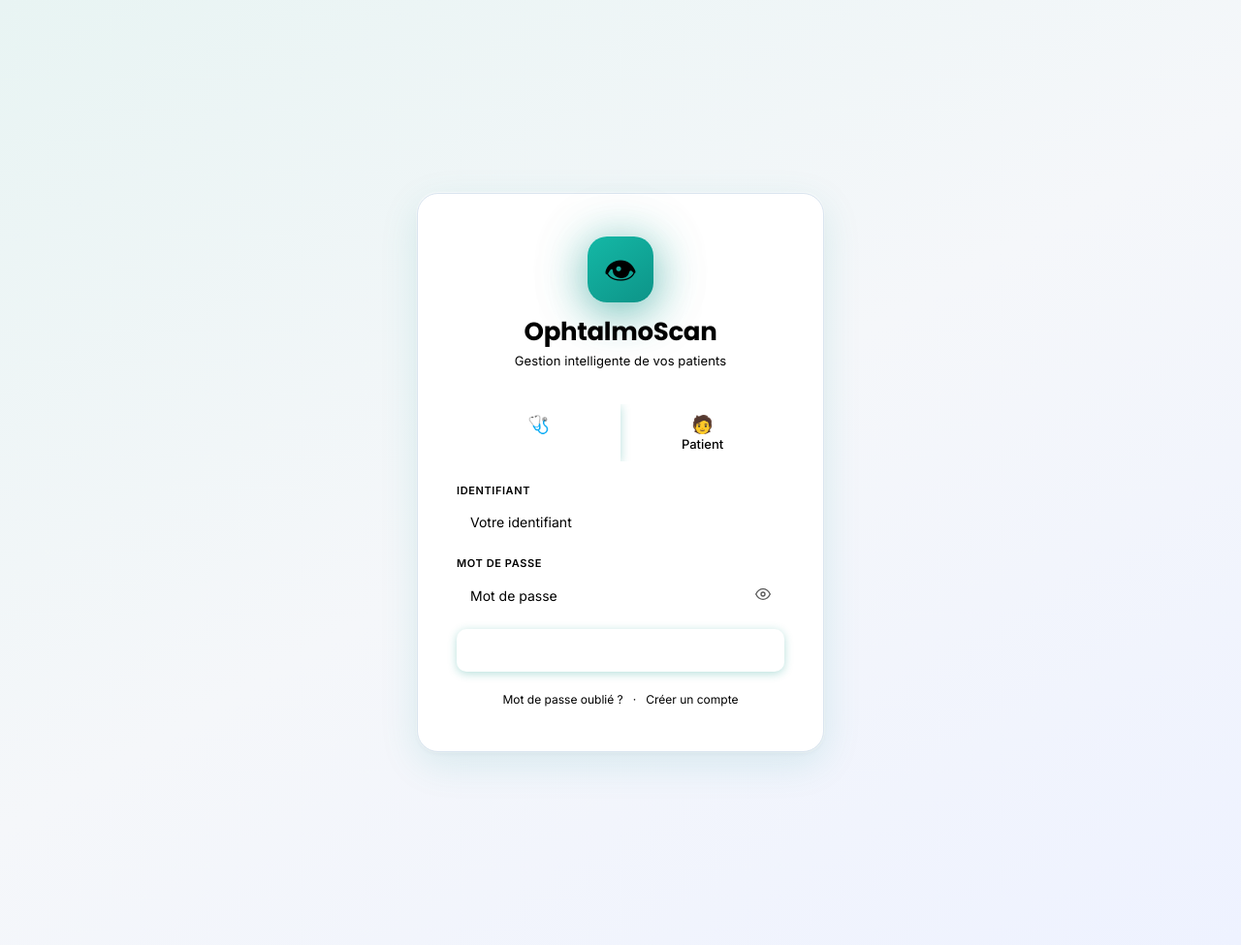
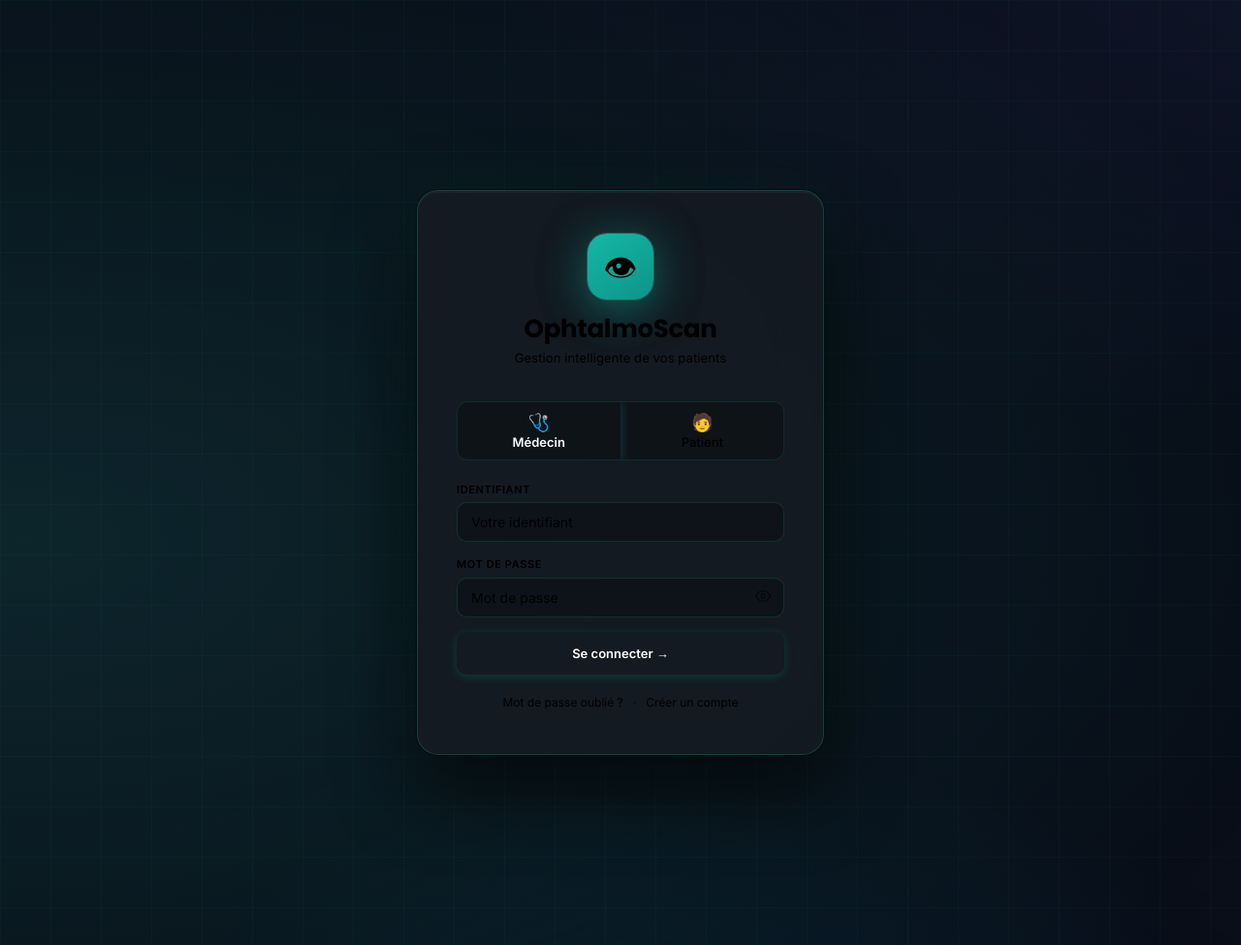
Before and after one commit to youssefbaz/ophtalmo-scan, a Flask app: page / in a window 1280 px wide. Shown: the whole page at 97% size. Run offline with Flask 3, Linux system fonts and the light colour scheme; some libraries are stand-ins or nearby versions.

Commit message:
theme fix

```diff
--- a/static/css/app.css
+++ b/static/css/app.css
@@ -1,112 +1,52 @@
 <style>
 /* ══════════════════════════════════════════════════════════════
    OPHTALMO-SCAN — Design System v3
-   Default theme: Clinical
-   Palette: Navy #0A2540 · Teal #0077CC · Background #F5F7FA
+   Default theme: Dark
+   Palette: Deep navy · Teal #2DD4BF · Background #0D1117
    Fonts: Poppins (brand) + Inter (body)
    ══════════════════════════════════════════════════════════════ */
 
-/* ── DEFAULT (CLINICAL) THEME ── */
+/* ── DEFAULT THEME (DARK) ── */
 :root {
   /* Primary brand */
-  --navy:       #0A2540;
-  --teal:       #0077CC;
-  --teal2:      #005FA3;
-  --teal3:      #096057;
-  --teal-dim:   rgba(0,119,204,0.10);
-  --teal-border:rgba(13,148,136,0.25);
-  --cyan:       #19c5df;
-  --cyan-dim:   rgba(34,211,238,0.12);
-
-  /* Surfaces */
-  --bg:             #F5F7FA;
-  --bg2:            #EDF0F5;
-  --bg3:            #E0E6ED;
-  --card:           #FFFFFF;
-  --border:         #B0C4D8;
-  --surface-accent: #D0DCE8;
-
-  /* Sidebar — navy */
-  --sidebar-bg:     #0A2540;
-  --sidebar-border: rgba(255,255,255,0.08);
-
-  /* Text */
-  --text:  #1A2940;
-  --text1: #0A2540;
-  --text2: #3A5C80;
-  --text3: #6E8FAA;
-
-  /* Semantic colours */
-  --amber:   #D97706;
-  --amber-dim: rgba(217,119,6,0.10);
-  --red:     #B91C1C;
-  --red-dim: rgba(220,38,38,0.09);
-  --green:   #16A34A;
-  --green-dim: rgba(22,163,74,0.09);
-  --blue:    #3B82F6;
-  --danger:  #B91C1C;
-
-  /* Semantic text variants */
-  --color-red:       #B91C1C;
-  --color-amber:     #92400E;
-  --color-green:     #166534;
-  --color-blue:      #1E40AF;
-  --color-red-bg:    rgba(185,28,28,0.10);
-  --color-amber-bg:  rgba(146,64,14,0.10);
-  --color-green-bg:  rgba(22,101,52,0.10);
-  --color-blue-bg:   rgba(30,64,175,0.10);
-
-  /* Shape & shadow */
-  --radius:    12px;
-  --radius-lg: 16px;
-  --radius-xl: 20px;
-  --shadow:      0 2px 16px rgba(0,0,0,0.07);
-  --shadow-sm:   0 1px 3px rgba(10,37,64,0.04), 0 4px 16px rgba(10,37,64,0.06);
-  --card-shadow: 0 1px 3px rgba(10,37,64,0.05), 0 4px 12px rgba(10,37,64,0.05);
-  --glass-bg:     rgba(255,255,255,0.93);
-  --glass-border: rgba(13,148,136,0.15);
-}
-
-:root select.input option,
-:root select.form-input option {
-  background: #4e82dc; color: #1A2940;
-}
-
-/* ── DARK THEME ── */
-body.theme-dark {
-  --navy:       #E4EEF8;
+  --navy:       #C9D8EA;
   --teal:       #2DD4BF;
   --teal2:      #14B8A6;
   --teal3:      #0D9488;
-  --teal-dim:   rgba(45,212,191,0.10);
-  --teal-border:rgba(45,212,191,0.20);
+  --teal-dim:   rgba(45,212,191,0.12);
+  --teal-border:rgba(45,212,191,0.22);
   --cyan:       #67E8F9;
   --cyan-dim:   rgba(103,232,249,0.10);
 
-  --bg:             #060F1A;
-  --bg2:            #0B1629;
-  --bg3:            #111E35;
-  --card:           #0F1B2F;
-  --border:         #1E3050;
-  --surface-accent: #0D1A2D;
-
-  --sidebar-bg:     #0B1629;
-  --sidebar-border: rgba(255,255,255,0.05);
-
-  --text:  #E4EEF8;
-  --text1: #E4EEF8;
-  --text2: #7EA8CC;
-  --text3: #3D5878;
-
-  --amber:   #F59E0B;
-  --amber-dim: rgba(245,158,11,0.15);
-  --red:     #EF4444;
-  --red-dim: rgba(239,68,68,0.15);
-  --green:   #22C55E;
+  /* Surfaces */
+  --bg:             #0D1117;
+  --bg2:            #161B22;
+  --bg3:            #21262D;
+  --card:           #161B22;
+  --border:         #30363D;
+  --surface-accent: #1C2128;
+
+  /* Sidebar */
+  --sidebar-bg:     #090E18;
+  --sidebar-border: rgba(255,255,255,0.06);
+
+  /* Text */
+  --text:  #E6EDF3;
+  --text1: #F0F6FC;
+  --text2: #8B949E;
+  --text3: #484F58;
+
+  /* Semantic colours */
+  --amber:     #F0B429;
+  --amber-dim: rgba(240,180,41,0.15);
+  --red:       #EF4444;
+  --red-dim:   rgba(239,68,68,0.15);
+  --green:     #22C55E;
   --green-dim: rgba(34,197,94,0.15);
-  --blue:    #60A5FA;
-  --danger:  #EF4444;
-
+  --blue:      #60A5FA;
+  --danger:    #EF4444;
+
+  /* Semantic text variants */
   --color-red:       #FCA5A5;
   --color-amber:     #FCD34D;
   --color-green:     #86EFAC;
@@ -116,21 +56,23 @@ body.theme-dark {
   --color-green-bg:  rgba(34,197,94,0.14);
   --color-blue-bg:   rgba(59,130,246,0.14);
 
+  /* Shape & shadow */
+  --radius:    12px;
+  --radius-lg: 16px;
+  --radius-xl: 20px;
   --shadow:      0 4px 32px rgba(0,0,0,0.60);
   --shadow-sm:   0 1px 3px rgba(0,0,0,0.4), 0 8px 24px rgba(0,0,0,0.3);
-  --card-shadow: 0 1px 3px rgba(0,0,0,0.4), 0 8px 24px rgba(0,0,0,0.3);
-  --glass-bg:     rgba(6,15,26,0.88);
+  --card-shadow: 0 1px 3px rgba(0,0,0,0.4), 0 8px 24px rgba(0,0,0,0.25);
+  --glass-bg:     rgba(13,17,23,0.88);
   --glass-border: rgba(45,212,191,0.15);
 }
-body.theme-dark select.input option,
-body.theme-dark select.form-input option {
-  background: #111E35; color: #E4EEF8;
-}
-body.theme-dark {
-  background-image:
-    radial-gradient(ellipse 70% 50% at 0% 0%,   rgba(45,212,191,0.04) 0%, transparent 60%),
-    radial-gradient(ellipse 50% 40% at 100% 100%, rgba(99,102,241,0.03) 0%, transparent 55%);
-}
+
+:root select.input option,
+:root select.form-input option {
+  background: #161B22; color: #E6EDF3;
+}
+
+/* body.theme-dark is now the default — variables live in :root above */
 
 /* ── HIGH CONTRAST THEME ── */
 body.theme-contrast {
@@ -163,6 +105,9 @@ body {
   overflow: hidden;
   line-height: 1.5;
   -webkit-text-size-adjust: 100%;
+  background-image:
+    radial-gradient(ellipse 70% 50% at 0% 0%,   rgba(45,212,191,0.04) 0%, transparent 60%),
+    radial-gradient(ellipse 50% 40% at 100% 100%, rgba(99,102,241,0.03) 0%, transparent 55%);
 }
 
 /* ── SCROLLBARS ── */
@@ -481,59 +416,46 @@ body.theme-contrast .topbar {
 #loginScreen {
   position: fixed;
   top: 0; right: 0; bottom: 0; left: 0;
-  background: linear-gradient(150deg, #E8F4F3 0%, #F5F7FA 50%, #EEF2FF 100%);
+  background: #090E18;
   display: flex; align-items: center; justify-content: center;
   z-index: 1000; overflow-y: auto;
   -webkit-overflow-scrolling: touch;
   padding: 24px 16px; box-sizing: border-box;
 }
-
-.login-box {
-  width: 100%; max-width: 420px; box-sizing: border-box;
-  background: #FFFFFF;
-  border: 1px solid #D9E4EF;
-  border-radius: 22px;
-  padding: 44px 40px;
-  box-shadow:
-    0 2px 4px rgba(10,37,64,0.04),
-    0 12px 40px rgba(13,148,136,0.12),
-    0 0 0 1px rgba(255,255,255,0.8);
-  margin: auto; position: relative; z-index: 1;
-}
-
-/* Dark login */
-body.theme-dark #loginScreen {
-  background: #030a14;
-}
-body.theme-dark #loginScreen::before {
+#loginScreen::before {
   content: '';
   position: absolute; inset: -20%;
   background:
-    radial-gradient(ellipse 130% 90% at 15% 55%, rgba(45,212,191,0.16) 0%, transparent 60%),
-    radial-gradient(ellipse 90%  65% at 88% 12%, rgba(99,102,241,0.10) 0%, transparent 55%),
-    radial-gradient(ellipse 70%  55% at 55% 98%, rgba(14,165,233,0.10) 0%, transparent 50%);
+    radial-gradient(ellipse 130% 90% at 15% 55%, rgba(45,212,191,0.14) 0%, transparent 60%),
+    radial-gradient(ellipse 90%  65% at 88% 12%, rgba(99,102,241,0.09) 0%, transparent 55%),
+    radial-gradient(ellipse 70%  55% at 55% 98%, rgba(14,165,233,0.09) 0%, transparent 50%);
   animation: aurora-drift 14s ease-in-out infinite;
   pointer-events: none; z-index: 0;
 }
-body.theme-dark #loginScreen::after {
+#loginScreen::after {
   content: '';
   position: absolute; inset: 0;
   background-image:
-    linear-gradient(rgba(45,212,191,0.04) 1px, transparent 1px),
-    linear-gradient(90deg, rgba(45,212,191,0.04) 1px, transparent 1px);
+    linear-gradient(rgba(45,212,191,0.035) 1px, transparent 1px),
+    linear-gradient(90deg, rgba(45,212,191,0.035) 1px, transparent 1px);
   background-size: 52px 52px;
   pointer-events: none; z-index: 0;
 }
-body.theme-dark .login-box {
-  background: rgba(10,18,32,0.82);
+
+.login-box {
+  width: 100%; max-width: 420px; box-sizing: border-box;
+  background: rgba(22,27,34,0.88);
   backdrop-filter: blur(28px) saturate(1.4);
   -webkit-backdrop-filter: blur(28px) saturate(1.4);
-  border: 1px solid rgba(45,212,191,0.18);
+  border: 1px solid rgba(45,212,191,0.20);
+  border-radius: 22px;
+  padding: 44px 40px;
   box-shadow:
     0 2px 0 rgba(255,255,255,0.04) inset,
     0 32px 80px rgba(0,0,0,0.75),
     0 0 0 1px rgba(0,0,0,0.4),
-    0 0 60px rgba(45,212,191,0.05);
+    0 0 60px rgba(45,212,191,0.07);
+  margin: auto; position: relative; z-index: 1;
 }
 
 .login-logo { text-align: center; margin-bottom: 34px; }
@@ -556,12 +478,12 @@ body.theme-dark .login-box {
 /* Role tabs */
 .role-tabs {
   display: flex; gap: 0; margin-bottom: 22px;
-  background: var(--bg2); padding: 0;
-  border-radius: 11px; border: 1px solid var(--border); overflow: hidden;
+  background: rgba(0,0,0,0.25); padding: 0;
+  border-radius: 11px; border: 1px solid rgba(45,212,191,0.12); overflow: hidden;
 }
 .role-tab {
   flex: 1; padding: 10px 8px; border-radius: 0; border: none;
-  border-right: 1px solid var(--border);
+  border-right: 1px solid rgba(45,212,191,0.10);
   background: transparent; color: var(--text2);
   font-family: 'Inter', sans-serif; font-size: 13px; font-weight: 500;
   cursor: pointer; transition: background 0.2s, color 0.2s; text-align: center;
@@ -588,24 +505,16 @@ body.theme-dark .role-tab { border-right-color: rgba(45,212,191,0.10); }
 }
 .form-input {
   width: 100%; padding: 11px 14px;
-  background: var(--bg2); border: 1.5px solid var(--border);
+  background: rgba(0,0,0,0.22); border: 1.5px solid rgba(45,212,191,0.15);
   border-radius: 10px; color: var(--text);
   font-family: 'Inter', sans-serif; font-size: 14px;
   outline: none; transition: border-color 0.2s, box-shadow 0.2s;
 }
 .form-input:focus {
-  border-color: var(--teal);
-  box-shadow: 0 0 0 3px var(--teal-dim);
-}
-.form-input::placeholder { color: var(--text3); }
-body.theme-dark .form-input {
-  background: rgba(0,0,0,0.22);
-  border-color: rgba(45,212,191,0.15);
-}
-body.theme-dark .form-input:focus {
   border-color: rgba(45,212,191,0.55);
   box-shadow: 0 0 0 3px rgba(45,212,191,0.10);
 }
+.form-input::placeholder { color: var(--text3); }
 
 .demo-creds {
   background: var(--teal-dim); border: 1px solid var(--teal-border);
--- a/static/js/i18n.js
+++ b/static/js/i18n.js
@@ -94,12 +94,13 @@ function t(key) {
 
 function applyTheme(theme) {
   document.body.classList.remove('theme-dark','theme-light','theme-clinical','theme-contrast','theme-minuit');
-  if (theme !== 'clinical') document.body.classList.add('theme-' + theme);
+  // 'dark' is the default theme — no class needed; only contrast adds a class
+  if (theme === 'contrast') document.body.classList.add('theme-contrast');
   localStorage.setItem('ophtalmo_theme', theme);
   // Sync mobile browser chrome (address bar / status bar) with app theme
-  const bgColors = { dark:'#060F1A', clinical:'#F5F7FA', contrast:'#000000' };
+  const bgColors = { dark:'#0D1117', contrast:'#000000' };
   const metaTag = document.querySelector('meta[name="theme-color"]');
-  if (metaTag) metaTag.content = bgColors[theme] || '#F5F7FA';
+  if (metaTag) metaTag.content = bgColors[theme] || '#0D1117';
 }
 
 // ─── PAGE LOAD: check for password reset token in URL ─────────────────────────
@@ -107,9 +108,10 @@ function applyTheme(theme) {
   initPasswordToggles(); // wire up eye-toggles on all static auth panels
 
   applyLang(_currentLang);
-  let storedTheme = localStorage.getItem('ophtalmo_theme') || 'clinical';
+  let storedTheme = localStorage.getItem('ophtalmo_theme') || 'dark';
   if (storedTheme === 'minuit') storedTheme = 'dark';
-  if (storedTheme === 'light') storedTheme = 'clinical';
+  if (storedTheme === 'light') storedTheme = 'dark';
+  if (storedTheme === 'clinical') storedTheme = 'dark';
   applyTheme(storedTheme);
 
   // Pre-select role based on URL path (/medecin or /patient)
--- a/static/js/settings.js
+++ b/static/js/settings.js
@@ -642,9 +642,10 @@ function renderIVTChart(ivtList, pid) {
 async function renderSettings(c) {
   closeUserMenu();
   const profile    = await api('/api/settings/profile');
-  let storedTheme = localStorage.getItem('ophtalmo_theme') || 'clinical';
+  let storedTheme = localStorage.getItem('ophtalmo_theme') || 'dark';
   if (storedTheme === 'minuit') storedTheme = 'dark';
   if (storedTheme === 'light') storedTheme = 'dark';
+  if (storedTheme === 'clinical') storedTheme = 'dark';
   const lang        = localStorage.getItem('ophtalmo_lang') || 'fr';
   const canEdit     = USER.role === 'medecin' || USER.role === 'admin';
   const isMedecin   = USER.role === 'medecin' || USER.role === 'admin';
@@ -667,9 +668,8 @@ async function renderSettings(c) {
     exportHint: {fr:'Pour un patient individuel, ouvrez son dossier et utilisez ⬇.', en:'For a single patient, open their file and use ⬇.', ar:'لمريض واحد، افتح ملفه واستخدم ⬇.'},
     apply:      {fr:'✓ Appliquer les modifications', en:'✓ Apply changes', ar:'✓ تطبيق التغييرات'},
     themes: {
-      dark:     {fr:'Sombre',    en:'Dark',     ar:'داكن'},
-      clinical: {fr:'Clinique',  en:'Clinical', ar:'سريري'},
-      contrast: {fr:'Contraste', en:'Contrast', ar:'تباين'},
+      dark:     {fr:'Sombre (par défaut)', en:'Dark (default)', ar:'داكن (افتراضي)'},
+      contrast: {fr:'Contraste élevé',    en:'High contrast',  ar:'تباين عالٍ'},
     },
   };
   const lx = l => (L[l] || {})[lang] || (L[l] || {})[lang] || (L[l] || {}).fr || l;
@@ -738,8 +738,7 @@ async function renderSettings(c) {
       <div class="section-title" style="margin-bottom:16px">${lx('theme')}</div>
       <div style="display:grid;grid-template-columns:repeat(auto-fill,minmax(130px,1fr));gap:10px">
         ${[
-          {id:'dark',    preview:'#1e2d45', text:'#e8f0fe', accent:'#3b82f6'},
-          {id:'clinical',preview:'#f5f7fa', text:'#1a2940', accent:'#0077cc'},
+          {id:'dark',    preview:'#0D1117', text:'#E6EDF3', accent:'#2DD4BF'},
           {id:'contrast',preview:'#000000', text:'#ffffff', accent:'#00ffcc'},
         ].map(th=>`
           <div onclick="applyTheme('${th.id}');document.querySelectorAll('.theme-opt').forEach(e=>{e.style.borderColor='var(--border)';e.classList.remove('selected')});this.style.borderColor='var(--teal)';this.classList.add('selected')"
--- a/templates/index.html
+++ b/templates/index.html
@@ -3,7 +3,7 @@
 <head>
 <meta charset="UTF-8">
 <meta name="viewport" content="width=device-width, initial-scale=1.0, viewport-fit=cover">
-<meta name="theme-color" content="#F5F7FA">
+<meta name="theme-color" content="#0D1117">
 <meta name="mobile-web-app-capable" content="yes">
 <meta name="apple-mobile-web-app-capable" content="yes">
 <meta name="apple-mobile-web-app-status-bar-style" content="black-translucent">
```
Also changed, not shown: other parts of static/css/app.css (+7 -33 lines).
